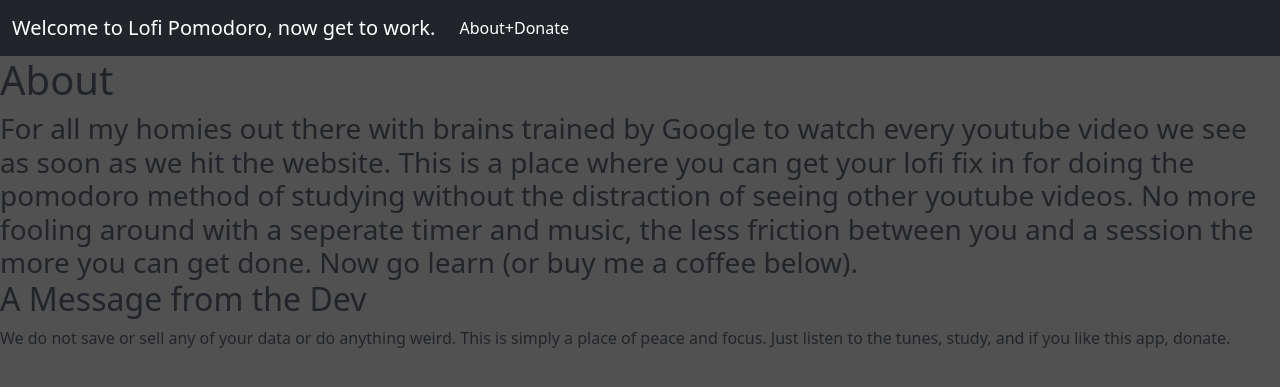
After one commit to thomaslillo/lofipomodoro, a Flask app: template Website/Templates/about.html in a window 1280 px wide. The commit adds this page. Shown: the top 387 px of the page. Run offline with Flask 2, Linux system fonts and the light colour scheme; the template is opened without the code that fills it, so the values that code supplies are empty.

Commit message:
set up flask views and base page content

```diff
--- /dev/null
+++ b/Website/Static/styles.css
@@ -0,0 +1,3 @@
+body {
+    background: rgb(82, 81, 81);
+}
--- /dev/null
+++ b/Website/Templates/about.html
@@ -0,0 +1,25 @@
+{% extends "base.html" %}
+{% block content %}
+
+<div class="about">
+    <h1>About</h1>
+
+    <h3 class="card-text">
+        For all my homies out there with brains trained by Google to watch every youtube video we see as soon as we hit the website. This is a place where you can get your lofi
+        fix in for doing the pomodoro method of studying without the distraction of seeing other youtube videos. No more fooling around with a seperate timer and music, the less
+        friction between you and a session the more you can get done. Now go learn (or buy me a coffee below).
+    </h3>
+
+</div>
+
+<div class="donate">
+
+    <h2 class="card-title">A Message from the Dev</h5>
+    <p class="card-text">
+        We do not save or sell any of your data or do anything weird. This is simply a place of peace and focus.
+        Just listen to the tunes, study, and if you like this app, donate.
+    </p>
+
+</div>
+
+{% endblock %}
--- a/Website/Tempaltes/base.html
+++ b/Website/Templates/base.html
@@ -4,13 +4,16 @@
     <!-- Required meta tags -->
     <meta charset="utf-8">
     <meta name="viewport" content="width=device-width, initial-scale=1">
-
     <!-- Bootstrap CSS -->
     <link href="https://cdn.jsdelivr.net/npm/bootstrap@5.0.0-beta2/dist/css/bootstrap.min.css" rel="stylesheet" integrity="sha384-BmbxuPwQa2lc/FVzBcNJ7UAyJxM6wuqIj61tLrc4wSX0szH/Ev+nYRRuWlolflfl" crossorigin="anonymous">
 
     <title>Lofi Pomodoro</title>
+
+    <!-- Custom styles for this template -->
+    <link href="{{ url_for('static',filename='styles.css')}}" rel="stylesheet">
+
 </head>
-<body>
+<body >
 
     <!--navigation bar-->
     <nav class="navbar navbar-expand-lg navbar-dark bg-dark">
@@ -22,7 +25,7 @@
         <div class="collapse navbar-collapse" id="navbarSupportedContent">
             <ul class="navbar-nav me-auto mb-2 mb-lg-0">
             <li class="nav-item">
-                <a class="nav-link active" aria-current="page" href="donate">Donate</a>
+                <a class="nav-link active" aria-current="page" href="donate">About+Donate</a>
             </li>
             </ul>
           </div>
@@ -30,21 +33,12 @@
       </nav>
 
     <!--page content input here-------------->
-    {% block title %}
+    {% block content %}
 
 
     {% endblock %}
 
     <script src="https://cdn.jsdelivr.net/npm/bootstrap@5.0.0-beta2/dist/js/bootstrap.bundle.min.js" integrity="sha384-b5kHyXgcpbZJO/tY9Ul7kGkf1S0CWuKcCD38l8YkeH8z8QjE0GmW1gYU5S9FOnJ0" crossorigin="anonymous"></script>
 </body>
-<!--footer content-->
-<footer>
-    <br>
-    <div class="card text-white bg-success mb-3">
-        <div class="card-body">
-          <h5 class="card-title">A Message from the Dev</h5>
-          <p class="card-text">We do not save or sell any of your data or do anything weird. This is simply a place of peace and focus. Just listen to the tunes, study, and if you like this app, donate.</p>
-        </div>
-      </div>
-</footer>
+
 </html>
--- a/Website/Tempaltes/timer.html
+++ b/Website/Templates/index.html
@@ -1,5 +1,5 @@
 {% extends "base.html" %}
-{% block title %}
+{% block content %}
 
 <script type="text/javascript" src="{{ url_for('static',filename='timer.js')}}"></script>
 
```
Also changed, not shown: Website/Tempaltes/example.html (deleted, +0 -78 lines), Website/__init__.py (+18 -0 lines), Website/views.py (+7 -1 lines).
